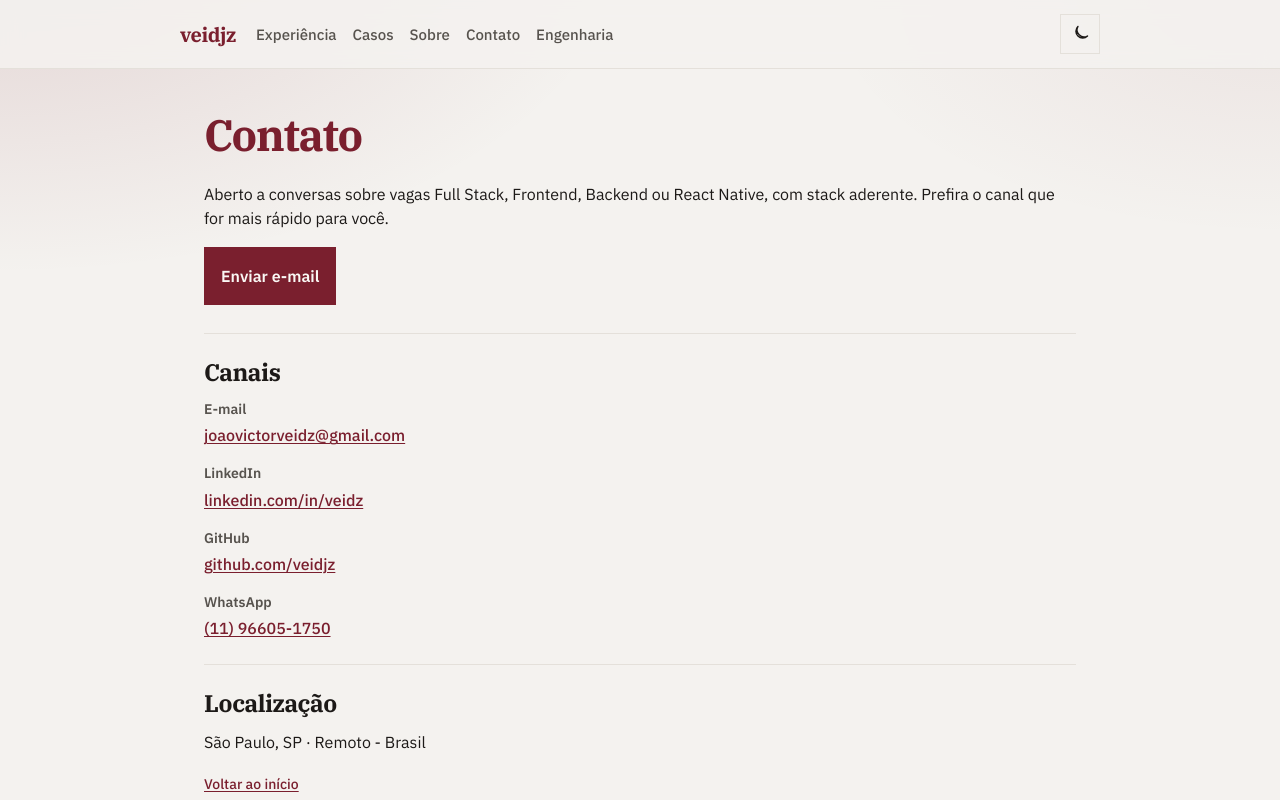
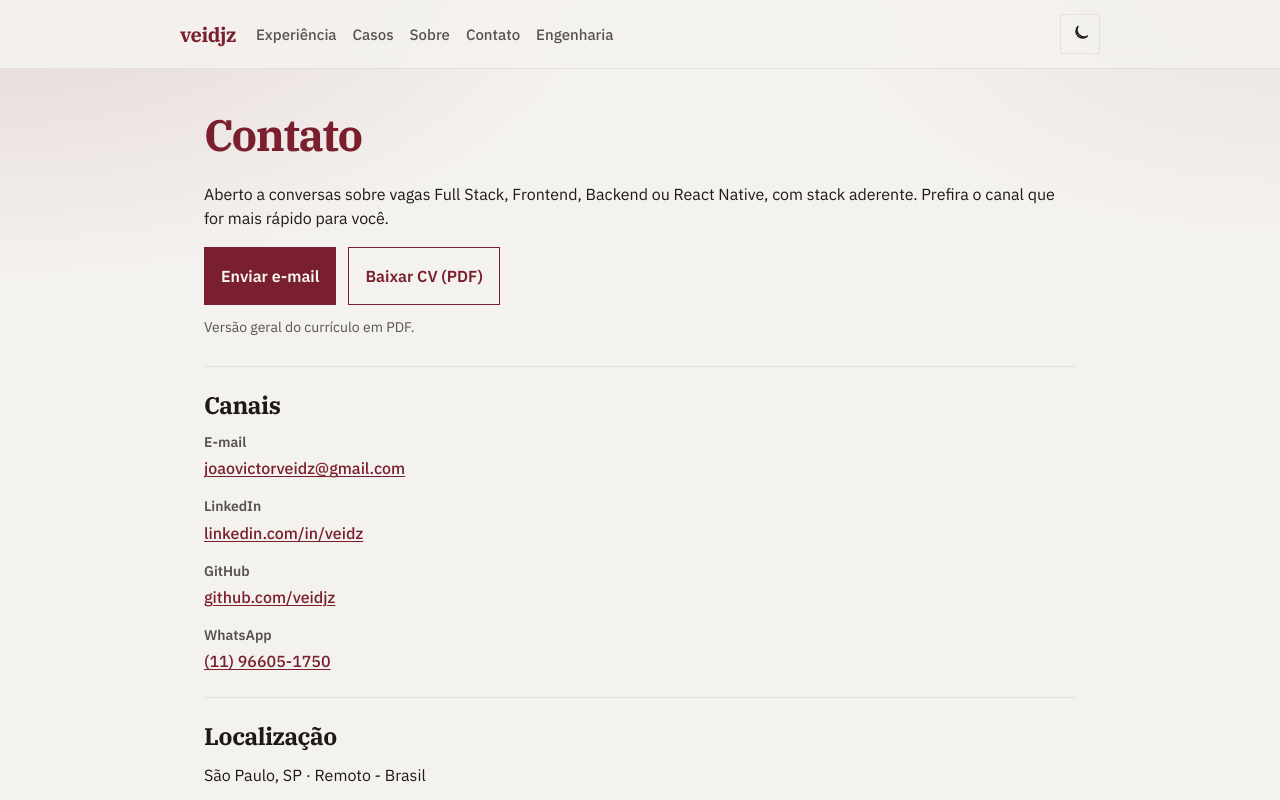
Before and after one commit to veidjz/veidjz-web, a Next.js app in the folder apps/web/: page /contato in a window 1280 px wide. Shown: the top 800 px of the page. Built offline with nearby package versions, Linux system fonts and the light colour scheme.

Commit message:
feat: offer CV download on the contact page

```diff
--- a/apps/web/src/app/contato/page.module.css
+++ b/apps/web/src/app/contato/page.module.css
@@ -1,17 +1,27 @@
-.cta {
+.ctaRow {
+  display: flex;
+  flex-wrap: wrap;
+  gap: 0.75rem;
+  margin-top: 0.35rem;
+}
+
+.cta,
+.ctaSecondary {
   display: inline-flex;
   align-items: center;
   justify-content: center;
   width: fit-content;
   min-height: 2.5rem;
-  margin-top: 0.35rem;
   padding: 0.5rem 1rem;
   border: 1px solid var(--accent);
-  background: var(--accent);
-  color: var(--accent-fg);
   font: inherit;
   font-weight: 600;
   text-decoration: none;
+}
+
+.cta {
+  background: var(--accent);
+  color: var(--accent-fg);
 }
 
 .cta:hover {
@@ -19,7 +29,17 @@
   border-color: var(--accent-hover);
 }
 
-.cta:focus-visible {
+.ctaSecondary {
+  background: transparent;
+  color: var(--accent);
+}
+
+.ctaSecondary:hover {
+  background: var(--accent-soft);
+}
+
+.cta:focus-visible,
+.ctaSecondary:focus-visible {
   outline: 2px solid var(--accent);
   outline-offset: 2px;
 }
--- a/apps/web/src/app/contato/page.tsx
+++ b/apps/web/src/app/contato/page.tsx
@@ -3,21 +3,30 @@ import type { Metadata } from 'next'
 import { PageFrame } from '../../components/PageFrame'
 import { contactCopy } from '../../content/contact'
 import { contactLinks } from '../../content/nav'
+import { resumeCopy } from '../../content/resume'
 import styles from './page.module.css'
 
 export const metadata: Metadata = {
   title: 'Contato',
   description:
-    'E-mail, LinkedIn, GitHub e WhatsApp de João Victor Veidz. São Paulo, SP · Remoto - Brasil.',
+    'E-mail, LinkedIn, GitHub, WhatsApp e CV de João Victor Veidz. São Paulo, SP · Remoto - Brasil.',
 }
 
 export default function ContatoPage() {
   return (
     <PageFrame title="Contato">
       <Text>{contactCopy.intro}</Text>
-      <a href={`mailto:${contactLinks.email}`} className={styles.cta}>
-        {contactCopy.ctaLabel}
-      </a>
+      <div className={styles.ctaRow}>
+        <a href={`mailto:${contactLinks.email}`} className={styles.cta}>
+          {contactCopy.ctaLabel}
+        </a>
+        <a href={resumeCopy.href} className={styles.ctaSecondary} download>
+          {resumeCopy.label}
+        </a>
+      </div>
+      <Text tone="muted" size="sm">
+        {resumeCopy.note}
+      </Text>
       <section className={styles.section} aria-labelledby="contact-channels">
         <Heading as="h2" size="md" id="contact-channels">
           {contactCopy.channelsHeading}
```
